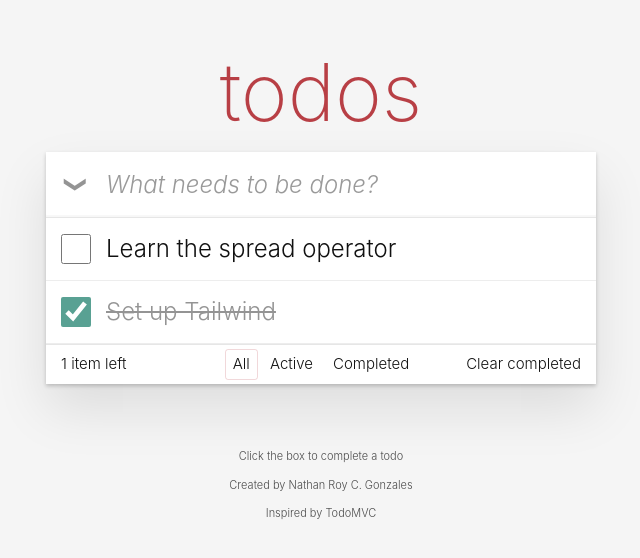
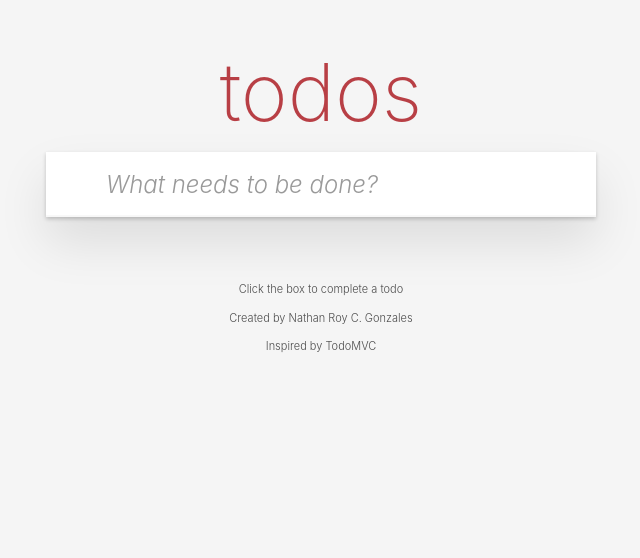
Before and after one commit to NateRateLoL/csit340-todomvc, a React (Vite) app: page / in a window 1280 px wide. Shown: the top 558 px of the page, without its empty margins (319-959 px from the left). Built offline with nearby package versions, Linux system fonts and the light colour scheme.

Commit message:
feat: hide main and footer when there are no todos

```diff
--- a/src/components/Todos.jsx
+++ b/src/components/Todos.jsx
@@ -2,10 +2,7 @@ import { useState } from 'react'
 
 function Todos() {
     const [text, setText] = useState('')
-    const [todos, setTodos] = useState([
-        { id: 1, text: 'Learn the spread operator', completed: false },
-        { id: 2, text: 'Set up Tailwind', completed: true },
-    ])
+    const [todos, setTodos] = useState([])
 
     function handleSubmit(e) {
         e.preventDefault()
@@ -43,6 +40,9 @@ function Todos() {
                         className="h-[65px] w-full py-4 pr-4 pl-[60px] text-2xl shadow-[inset_0_-2px_1px_rgba(0,0,0,0.03)] outline-none placeholder:text-black/40 placeholder:italic focus:shadow-[0_0_2px_2px_#cf7d7d]"
                         placeholder="What needs to be done?"
                     />
+                </form>
+                {todos.length > 0 && (
+                    <>
                     <main className="relative border-t border-[#e6e6e6]">
                         <input id="toggle-all" type="checkbox" className="peer sr-only" />
                             <label
@@ -51,7 +51,6 @@ function Todos() {
                             >
                                <span className="rotate-90">❯</span>
                             </label>
-
                         <ul>
                             {todos.map((todo) => (
                                 <li
@@ -75,8 +74,7 @@ function Todos() {
                                     </span>
                                     <button
                                         type="button"
-                                        onClick={() => handleDelete(todo.id)}
-                                        className="absolute right-[10px] hidden size-10 cursor-pointer text-[30px] text-[#949494] group-hover:block hover:text-[#c18585]"
+                                        onClick={() => handleDelete(todo.id)}                                            className="absolute right-[10px] hidden size-10 cursor-pointer text-[30px] text-[#949494] group-hover:block hover:text-[#c18585]"
                                     >
                                         ×
                                     </button>
@@ -118,7 +116,8 @@ function Todos() {
                                     Clear completed
                                 </button>
                         </footer>
-                </form>
+                    </>
+                )}
             </div>
         </section>
     )
```
Lines whose indentation alone changed are shown as unchanged.
